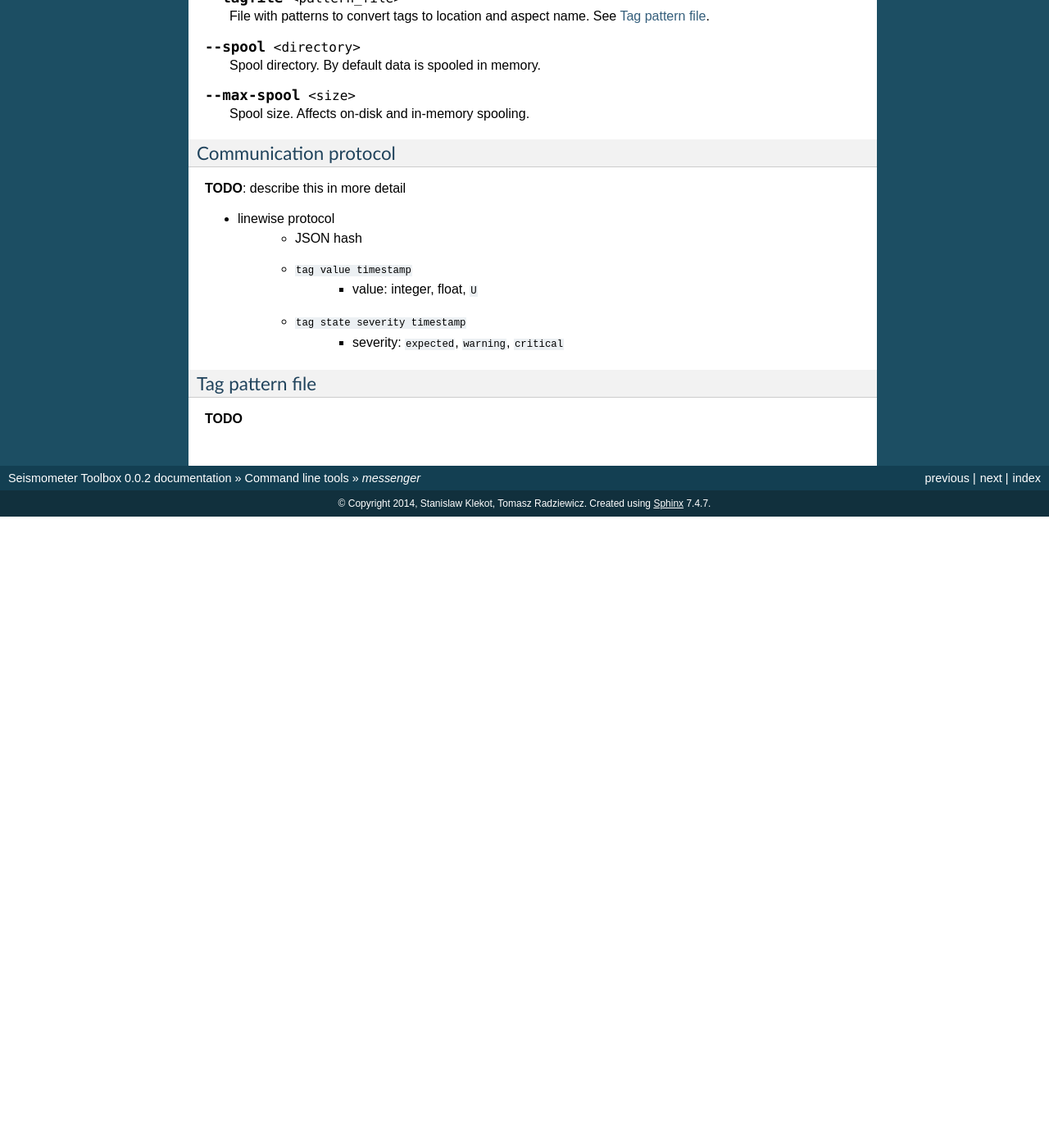
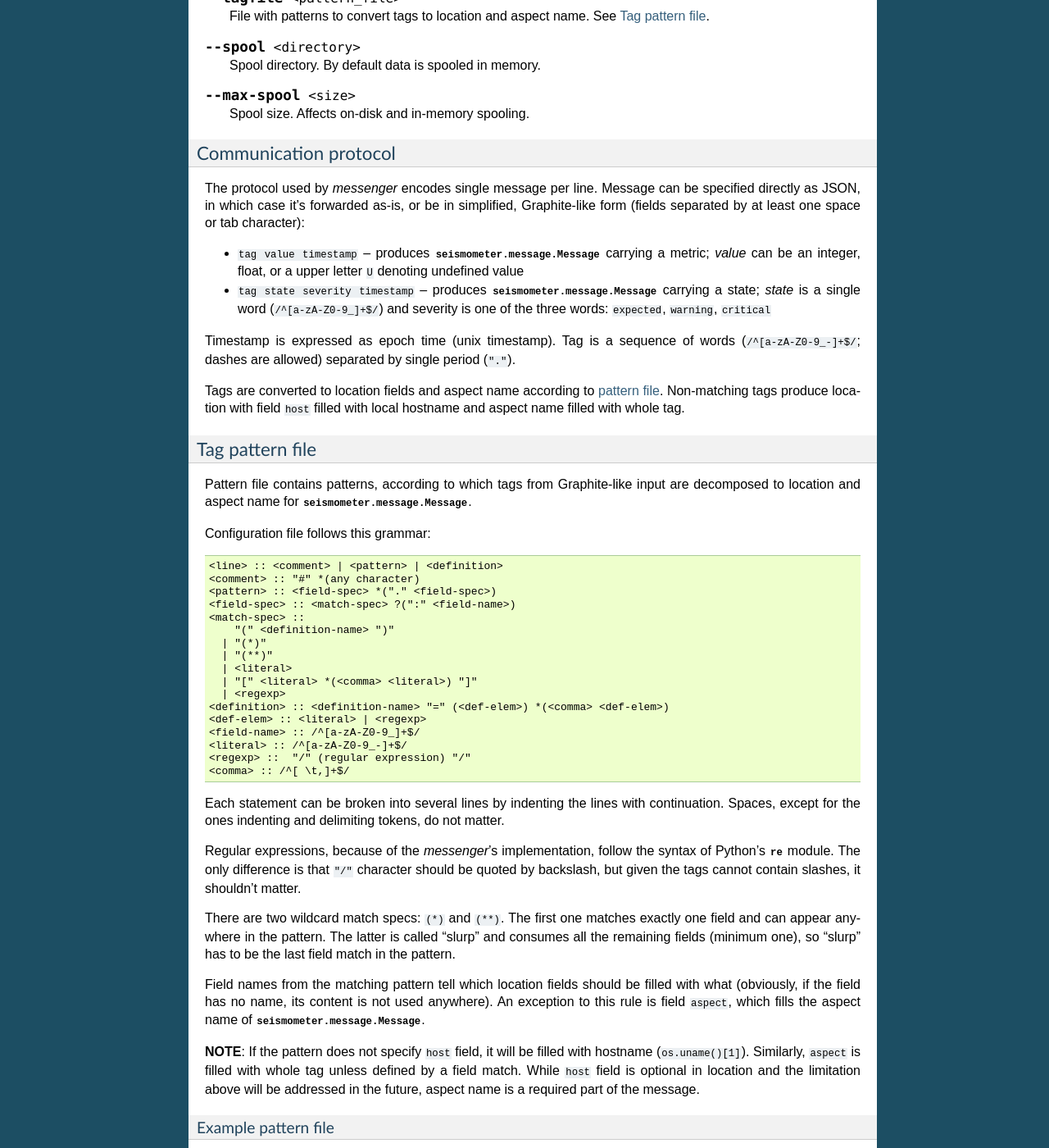
Before and after one commit to dozzie/seismometer-toolbox, a Sphinx documentation site: the page built from doc/commandline/messenger.rst, in a window 1280 px wide and 1400 px high, scrolled down 647 px. Shown: the whole window at 82% size. Built offline with Sphinx 7.4.7, drawn with Linux system fonts in a browser that asks for light colours; before the commit the page ends 1277 px from its top, so only the background shows below that; some of the changed text lies outside the part shown.

Commit message:
Added protocol and pattern file descriptions for messenger.

```diff
--- a/doc/commandline/messenger.rst
+++ b/doc/commandline/messenger.rst
@@ -55,18 +55,95 @@ Command line options
 Communication protocol
 ----------------------
 
-**TODO**: describe this in more detail
+The protocol used by *messenger* encodes single message per line. Message can
+be specified directly as JSON, in which case it's forwarded as-is, or be in
+simplified, Graphite-like form (fields separated by at least one space or tab
+character):
 
-* linewise protocol
-   * JSON hash
-   * ``tag value timestamp``
-      * value: integer, float, ``U``
-   * ``tag state severity timestamp``
-      * severity: ``expected``, ``warning``, ``critical``
+* ``tag value timestamp`` -- produces :class:`seismometer.message.Message`
+  carrying a metric; *value* can be an integer, float, or a upper letter ``U``
+  denoting undefined value
+* ``tag state severity timestamp`` -- produces
+  :class:`seismometer.message.Message` carrying a state; *state* is a single
+  word (``/^[a-zA-Z0-9_]+$/``) and severity is one of the three words:
+  ``expected``, ``warning``, ``critical``
+
+Timestamp is expressed as epoch time (unix timestamp). Tag is a sequence of
+words (``/^[a-zA-Z0-9_-]+$/``; dashes are allowed) separated by single period
+(``"."``).
+
+Tags are converted to location fields and aspect name according to
+:ref:`pattern file <messenger-tag-file>`. Non-matching tags produce location
+with field ``host`` filled with local hostname and aspect name filled with
+whole tag.
 
 .. _messenger-tag-file:
 
 Tag pattern file
 ----------------
 
-**TODO**
+Pattern file contains patterns, according to which tags from Graphite-like
+input are decomposed to location and aspect name for
+:class:`seismometer.message.Message`.
+
+Configuration file follows this grammar:
+
+.. code-block:: none
+
+   <line> :: <comment> | <pattern> | <definition>
+   <comment> :: "#" *(any character)
+   <pattern> :: <field-spec> *("." <field-spec>)
+   <field-spec> :: <match-spec> ?(":" <field-name>)
+   <match-spec> ::
+       "(" <definition-name> ")"
+     | "(*)"
+     | "(**)"
+     | <literal>
+     | "[" <literal> *(<comma> <literal>) "]"
+     | <regexp>
+   <definition> :: <definition-name> "=" (<def-elem>) *(<comma> <def-elem>)
+   <def-elem> :: <literal> | <regexp>
+   <field-name> :: /^[a-zA-Z0-9_]+$/
+   <literal> :: /^[a-zA-Z0-9_-]+$/
+   <regexp> ::  "/" (regular expression) "/"
+   <comma> :: /^[ \t,]+$/
+
+
+Each statement can be broken into several lines by indenting the lines with
+continuation. Spaces, except for the ones indenting and delimiting tokens, do
+not matter.
+
+Regular expressions, because of the *messenger*'s implementation, follow the
+syntax of Python's :mod:`re` module. The only difference is that ``"/"``
+character should be quoted by backslash, but given the tags cannot contain
+slashes, it shouldn't matter.
+
+There are two wildcard match specs: ``(*)`` and ``(**)``. The first one
+matches exactly one field and can appear anywhere in the pattern. The latter
+is called "slurp" and consumes all the remaining fields (minimum one), so
+"slurp" has to be the last field match in the pattern.
+
+Field names from the matching pattern tell which location fields should be
+filled with what (obviously, if the field has no name, its content is not used
+anywhere). An exception to this rule is field ``aspect``, which fills the
+aspect name of :class:`seismometer.message.Message`.
+
+**NOTE**: If the pattern does not specify ``host`` field, it will be filled
+with hostname (``os.uname()[1]``). Similarly, ``aspect`` is filled with whole
+tag unless defined by a field match. While ``host`` field is optional in
+location and the limitation above will be addressed in the future, aspect name
+is a required part of the message.
+
+Example pattern file
+^^^^^^^^^^^^^^^^^^^^
+
+.. code-block:: none
+
+   services = nginx collectd, fluentd, /d(aemon)?shepherd/,
+              messenger
+
+   /(..)lin(.)[1-4][0-9]/:host . (services):service . (**):aspect
+
+   service . [nginx, httpd]:service . (*):aspect
+
+   (services):service . (*):host . (*):aspect
```
